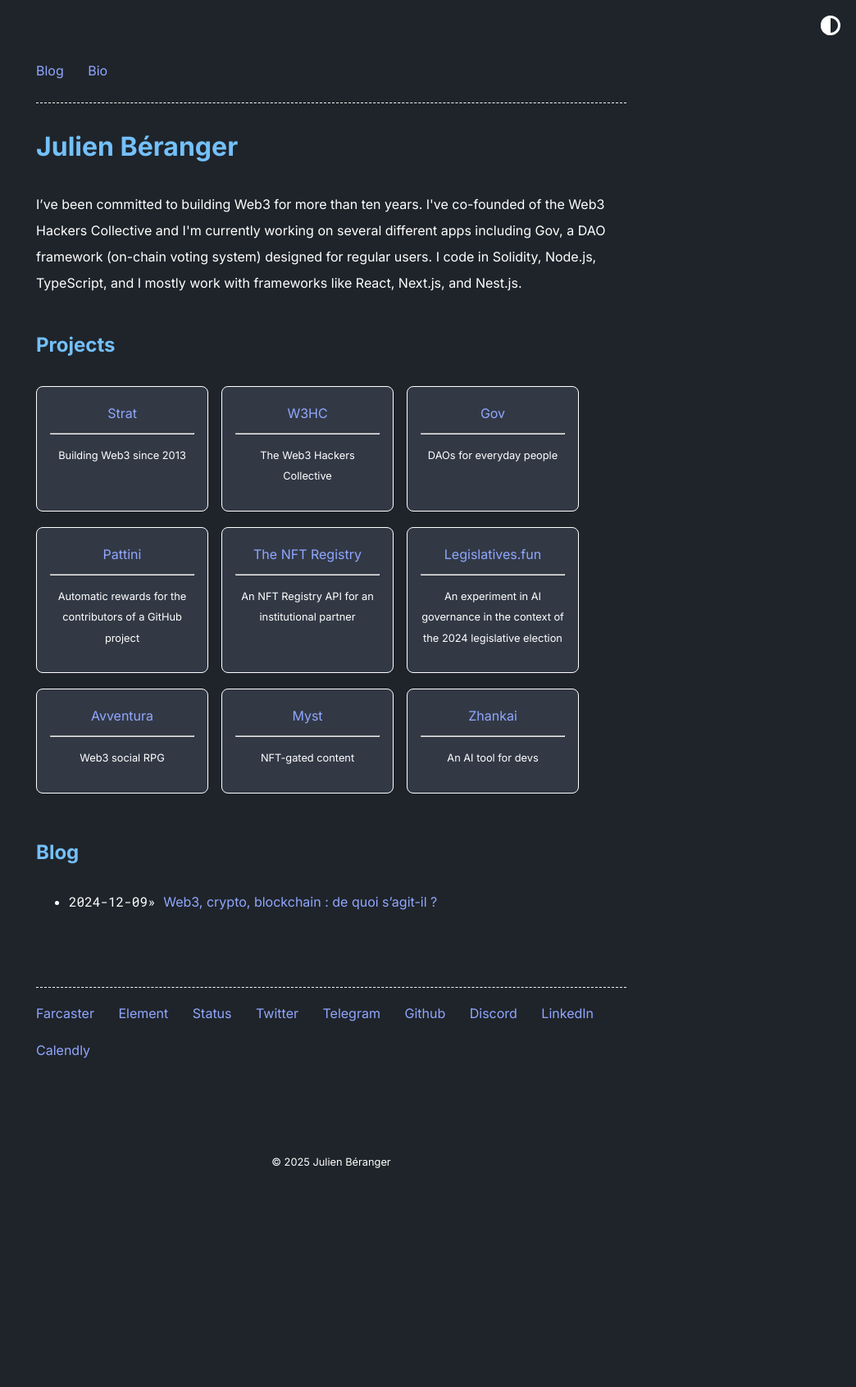
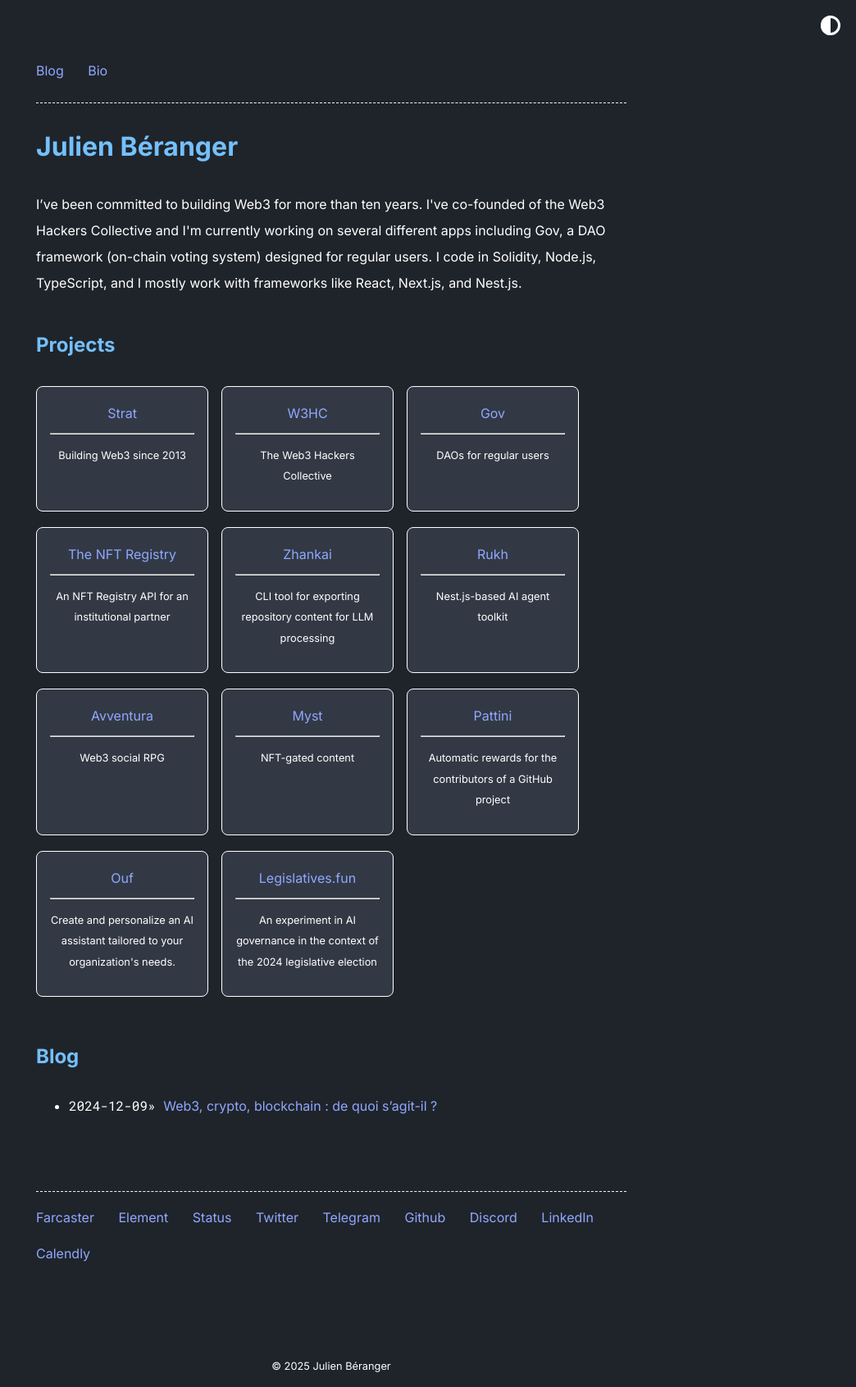
Before and after one commit to julienbrg/personal-website, a Jekyll site: the page built from index.md, in a window 1280 px wide. Shown: the whole page at 82% size, without its empty margins (236-1280 px from the left). Built offline with Jekyll 4.4.1, drawn with Linux system fonts in a browser that asks for light colours; before the commit the page ends 1444 px from its top, so only the background shows below that.

Commit message:
add projects

```diff
--- a/_data/home.yml
+++ b/_data/home.yml
@@ -16,19 +16,19 @@
 
   - title: Gov
     url: https://w3hc.github.io/gov-docs/
-    desc: DAOs for everyday people
-
-  - title: Pattini
-    url: https://github.com/marketplace/actions/pattini-app
-    desc: Automatic rewards for the contributors of a GitHub project
+    desc: DAOs for regular users
 
   - title: The NFT Registry
     url: https://github.com/strat-web3/nft-registry-contracts
     desc: An NFT Registry API for an institutional partner
 
-  - title: Legislatives.fun
-    url: https://legislatives.fun/
-    desc: An experiment in AI governance in the context of the 2024 legislative election
+  - title: Zhankai
+    url: https://github.com/w3hc/zhankai
+    desc: CLI tool for exporting repository content for LLM processing
+
+  - title: Rukh
+    url: https://rukh.w3hc.org/
+    desc: Nest.js-based AI agent toolkit
 
   - title: Avventura
     url: https://github.com/strat-web3/avventura
@@ -38,9 +38,17 @@
     url: https://github.com/w3hc/myst-api
     desc: NFT-gated content
 
-  - title: Zhankai
-    url: https://github.com/w3hc/zhankai
-    desc: An AI tool for devs
+  - title: Pattini
+    url: https://github.com/marketplace/actions/pattini-app
+    desc: Automatic rewards for the contributors of a GitHub project
+
+  - title: Ouf
+    url: https://ethglobal.com/showcase/ouf-ya5wi
+    desc: Create and personalize an AI assistant tailored to your organization's needs.
+
+  - title: Legislatives.fun
+    url: https://legislatives.fun/
+    desc: An experiment in AI governance in the context of the 2024 legislative election
 
 old_project_entries:
   - title: Soopr
```
